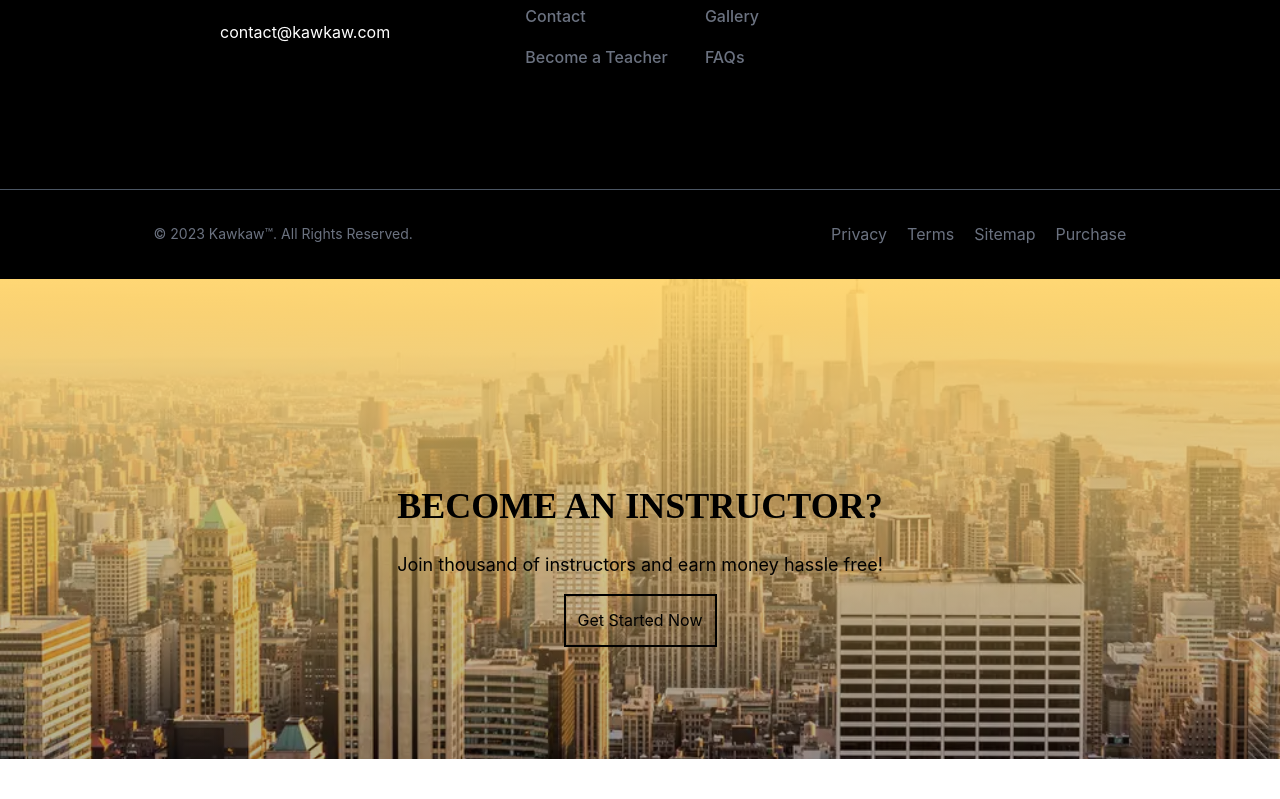
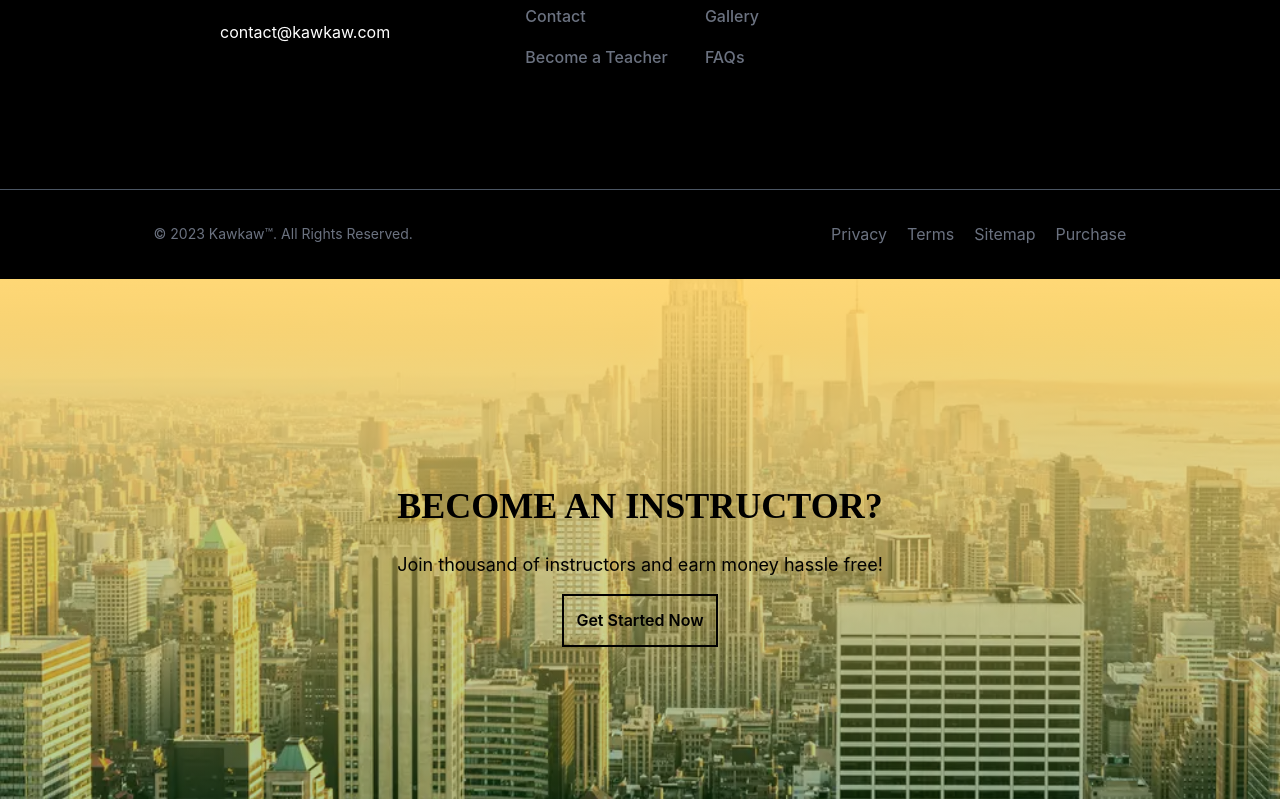
Before and after one commit to Nafiu-Mubashir/kawkaw, a Next.js app: page / in a window 1280 px wide. Shown: the part 4659-5458 px from the top of the page. Before the commit the page ends 5418 px from the top, so only its background shows below. Built offline with nearby package versions, Linux system fonts and the light colour scheme; some icons are missing; what use-query-params would draw is missing.

Commit message:
fix: the excess z-index page

```diff
--- a/src/pages/_app.tsx
+++ b/src/pages/_app.tsx
@@ -42,21 +42,21 @@ export default function App({ Component, pageProps }: AppPropsWithLayout) {
             {asPath === '/' && (
               <div
                 style={{
-                  background: `linear-gradient(to bottom, rgba(255, 215, 110, 0.9), rgba(0, 0, 0, 0.3)), url('/footer.webp')`,
+                  background: `linear-gradient(to bottom, rgba(255, 215, 110, 0.9), rgba(0, 100, 15, 0.3)), url('/footer.webp')`,
                   backgroundRepeat: 'no-repeat',
                   backgroundSize: 'cover',
                   backgroundPosition: 'center',
                   backgroundAttachment: 'fixed',
                 }}
-                className='h-[60vh] relative'>
-                <div className='right-0 left-0 w-[70%] m-auto text-center absolute top-[150px] lg:top-[200px]'>
+                className='h-[65vh] relative'>
+                <div className='right-0 left-0 w-[70%] m-auto text-center absolute top-[120px] lg:top-[200px]'>
                   <h3 className='font-bold mb-4 text-[36px]'>
                     BECOME AN INSTRUCTOR?
                   </h3>
                   <p className='mb-4 text-[18px]'>
                     Join thousand of instructors and earn money hassle free!
                   </p>
-                  <button className='border-2 p-3 border-black hover:bg-black hover:text-white'>
+                  <button className='border-2 p-3 font-semibold border-black hover:bg-black hover:text-white'>
                     Get Started Now
                   </button>
                 </div>
```
